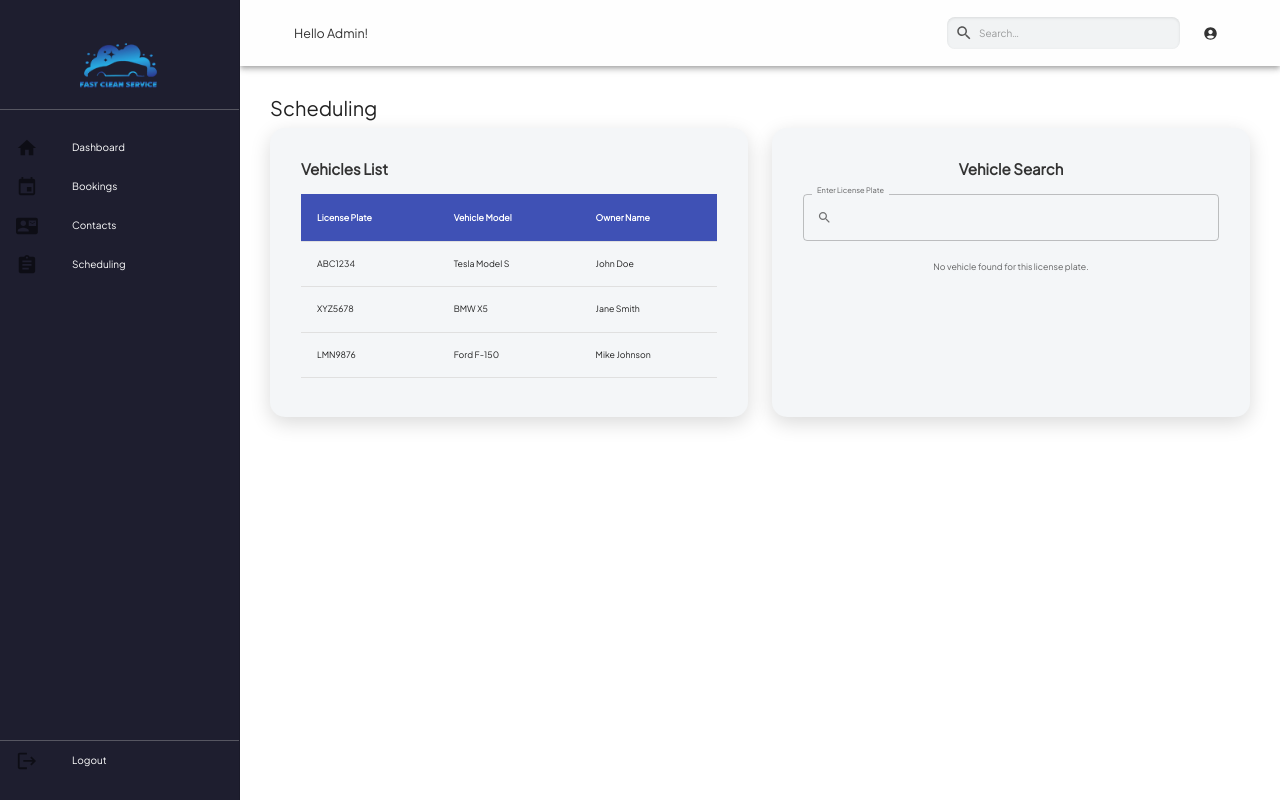
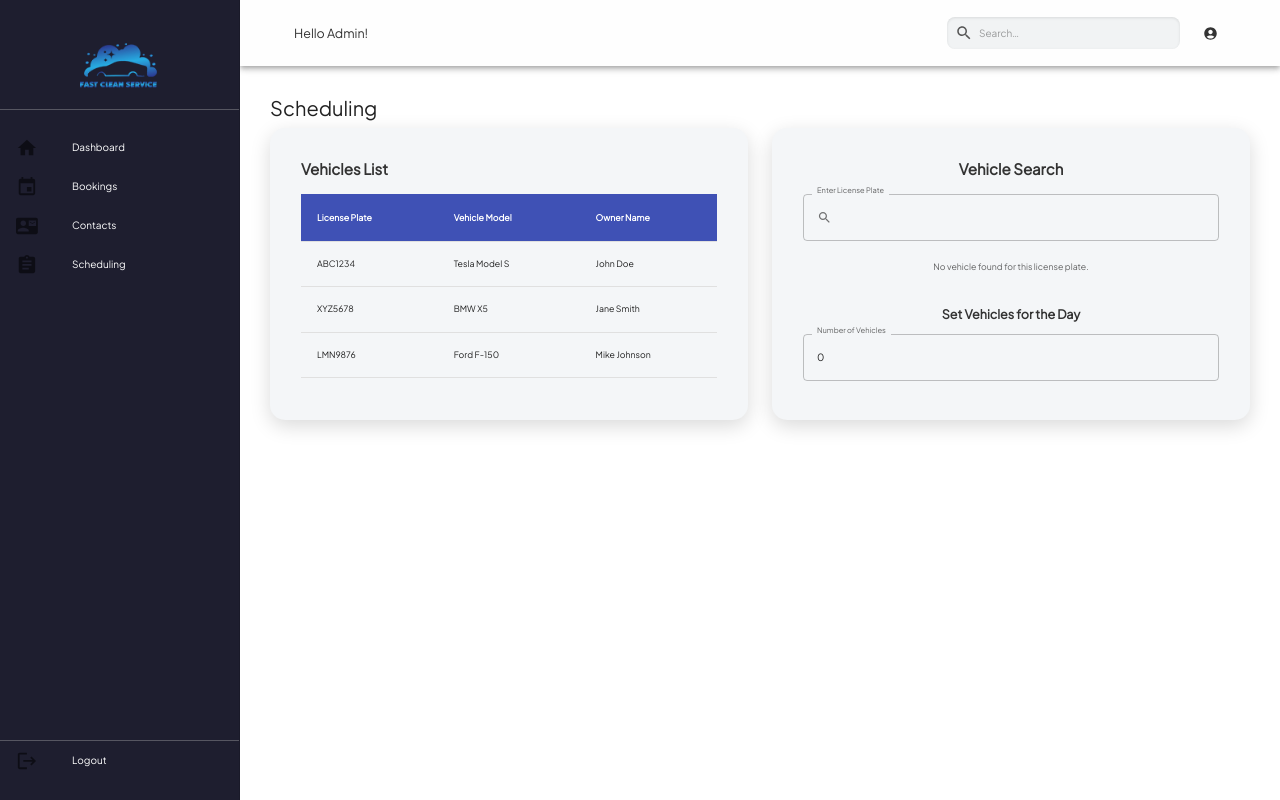
Before and after one commit to SaadBJavaid/Fast-Clean-Service, a Next.js app: page /admin/scheduling in a window 1280 px wide. Built offline with nearby package versions, Linux system fonts and the light colour scheme; no server answers.

Commit message:
jobsperday input update

```diff
--- a/src/app/admin/scheduling/page.jsx
+++ b/src/app/admin/scheduling/page.jsx
@@ -19,10 +19,11 @@ import {
 import SearchIcon from '@mui/icons-material/Search';
 import dynamic from 'next/dynamic';
 
+// Dynamically import Sidebar and Navbar
 const Sidebar = dynamic(() => import('../../../components/Admin/Sidebar'), { ssr: false });
 const Navbar = dynamic(() => import('../../../components/Admin/Navbar'), { ssr: false });
 
-
+// Temporary booking data for the scheduling table
 const bookingsData = [
     {
         firstName: "John",
@@ -51,7 +52,9 @@ const SchedulingPage = () => {
     const [searchQuery, setSearchQuery] = useState('');
     const [selectedCar, setSelectedCar] = useState(null);
     const [carStatus, setCarStatus] = useState('');
+    const [scheduledVehicles, setScheduledVehicles] = useState(0); // Add state for number of vehicles
 
+    // Handle the search query for the license plate
     const handleSearch = (event) => {
         const query = event.target.value.toUpperCase();
         setSearchQuery(query);
@@ -65,12 +68,18 @@ const SchedulingPage = () => {
         }
     };
 
+    // Toggle the car's status (enabled/disabled)
     const handleToggleStatus = () => {
         if (selectedCar) {
             const updatedStatus = carStatus === 'Enabled' ? 'Disabled' : 'Enabled';
             setCarStatus(updatedStatus);
-            selectedCar.status = updatedStatus;
+            selectedCar.status = updatedStatus; // Update status in the booking data
         }
+    };
+
+    // Handle the number of vehicles input change
+    const handleVehicleCountChange = (event) => {
+        setScheduledVehicles(event.target.value);
     };
 
     return (
@@ -84,6 +93,7 @@ const SchedulingPage = () => {
                     </Typography>
 
                     <Grid container spacing={3}>
+                        {/* Left Card: Vehicle Table */}
                         <Grid item xs={12} md={6}>
                             <Card sx={{
                                 backgroundColor: '#f4f6f8',
@@ -122,6 +132,7 @@ const SchedulingPage = () => {
                             </Card>
                         </Grid>
 
+                        {/* Right Card: Search and Toggle Vehicle Status + Vehicle Count Input */}
                         <Grid item xs={12} md={6}>
                             <Card sx={{
                                 backgroundColor: '#f4f6f8',
@@ -177,6 +188,21 @@ const SchedulingPage = () => {
                                             No vehicle found for this license plate.
                                         </Typography>
                                     )}
+
+                                    {/* Number of Vehicles Input */}
+                                    <Box sx={{ marginTop: '30px' }}>
+                                        <Typography variant="h6" sx={{ fontWeight: 'bold', marginBottom: '10px' }}>
+                                            Set Vehicles for the Day
+                                        </Typography>
+                                        <TextField
+                                            label="Number of Vehicles"
+                                            variant="outlined"
+                                            type="number"
+                                            value={scheduledVehicles}
+                                            onChange={handleVehicleCountChange}
+                                            sx={{ width: '100%' }}
+                                        />
+                                    </Box>
                                 </CardContent>
                             </Card>
                         </Grid>
--- a/src/components/Home/services/CardComponent.module.css
+++ b/src/components/Home/services/CardComponent.module.css
@@ -24,6 +24,7 @@
   display: flex;
   justify-content: center;
   gap: 80px;
+  max-width: 90%;
 }
 
 .topCards {
--- a/src/components/Home/services/Services.jsx
+++ b/src/components/Home/services/Services.jsx
@@ -64,7 +64,7 @@ export default function Services() {
               title="Open 7 Days a Week"
               description="Get in touch with us through various channels."
               sx={{
-                transform: "translateY(40px)", // Moves the element 20px down
+                transform: "translateY(40px)",
                 backgroundColor:
                   theme.palette.mode === "light" ? "#eeedeb" : "#141414",
                 color: theme.palette.mode === "light" ? `#212121` : "#fff",
@@ -72,9 +72,9 @@ export default function Services() {
             />
           </div>
 
-            {/*<div className={styles.centerImageWrapper}>
+            <div className={styles.centerImageWrapper}>
             <ThreeDComponent modelUrl="/models/bmw_m5_cs/untitled5.gltf" />
-          </div>*/}
+          </div>
 
           <div className={styles.bottomCards}>
             <CardComponent
```
